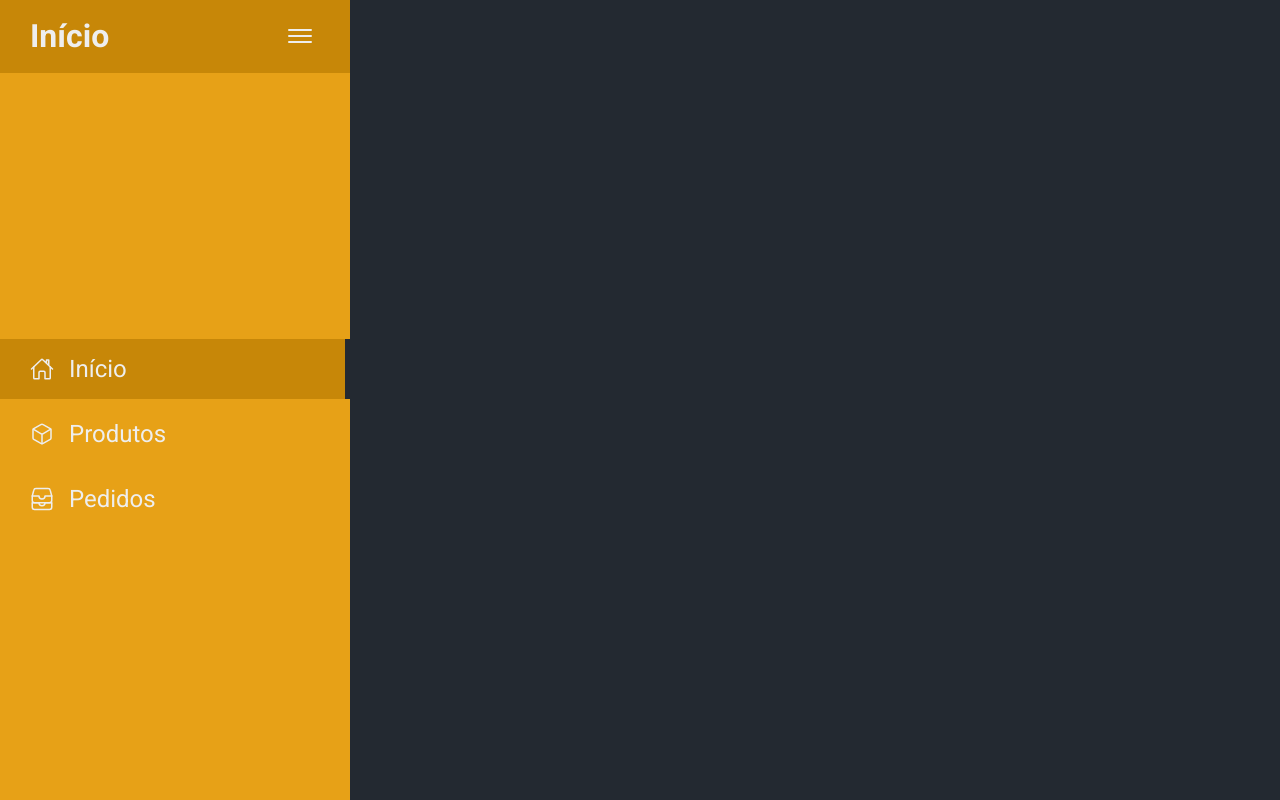
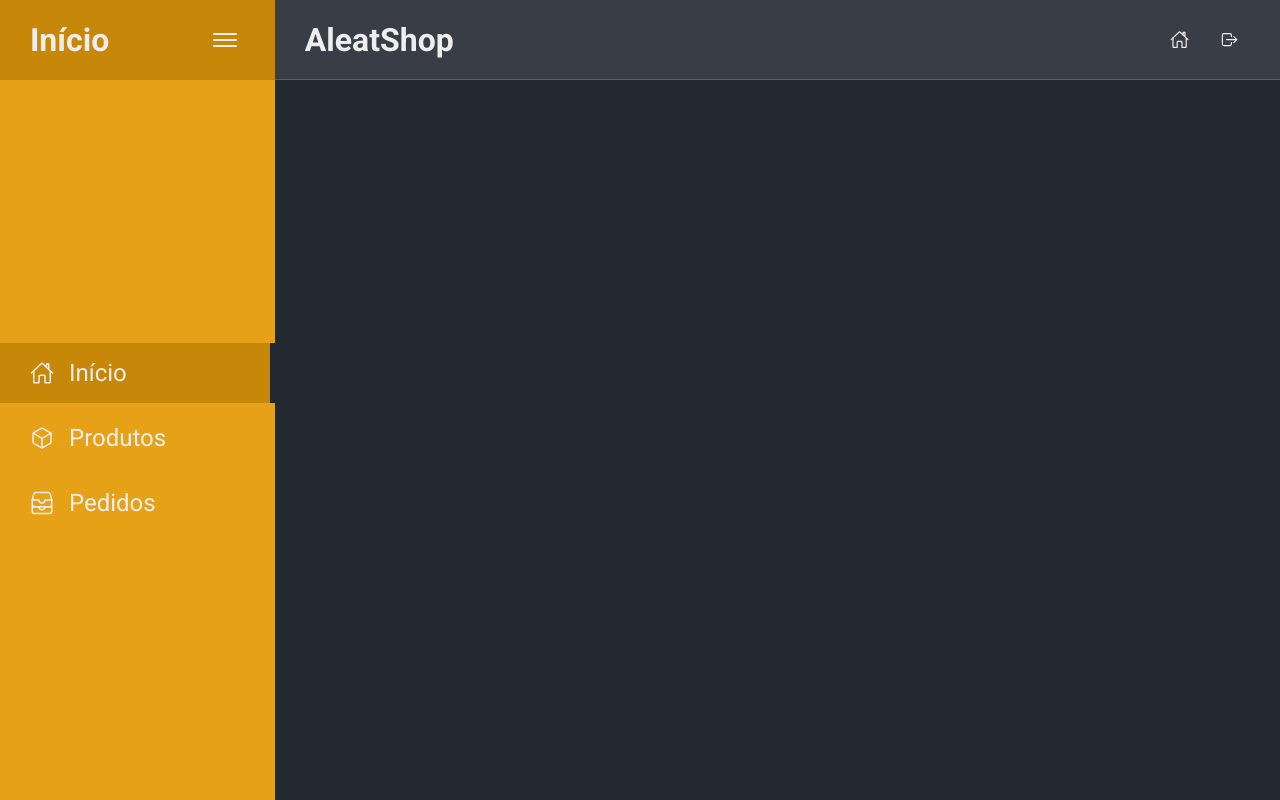
Before and after one commit to CauaHenrique19/Aleat-Shop, a React (Create React App) app in the folder frontend-react/: page /admin in a window 1280 px wide. Built offline with nearby package versions, Linux system fonts and the light colour scheme.

Commit message:
Creating header of admin

```diff
--- /dev/null
+++ b/frontend-react/src/components/HeaderAdmin/index.js
@@ -0,0 +1,22 @@
+import React from "react";
+import { Link } from "react-router-dom";
+
+import './style.css'
+
+const HeaderAdmin = () => {
+    return (
+        <header className="header-admin">
+            <h1>AleatShop</h1>
+            <div className="buttons-container">
+                <Link to="/">
+                    <ion-icon name="home-outline"></ion-icon>
+                </Link>
+                <button>
+                    <ion-icon name="log-out-outline"></ion-icon>
+                </button>
+            </div>
+        </header>
+    )
+}
+
+export default HeaderAdmin
--- /dev/null
+++ b/frontend-react/src/components/HeaderAdmin/style.css
@@ -0,0 +1,45 @@
+.header-admin{
+    height: 10vh;
+
+    display: flex;
+    align-items: center;
+    justify-content: space-between;
+
+    padding: 0px 30px;
+
+    background-color: var(--secondary-color);
+    border-bottom: 1px solid rgba(148, 148, 148, 0.363);
+}
+.header-admin .buttons-container{
+    display: flex;
+    align-items: center;
+}
+.header-admin .buttons-container button,
+.header-admin .buttons-container a{
+    width: 40px;
+    height: 40px;
+
+    display: flex;
+    align-items: center;
+    justify-content: center;
+
+    border-radius: 3px;
+    transition: background-color 0.3s;
+}
+.header-admin .buttons-container button ion-icon,
+.header-admin .buttons-container a ion-icon{
+    font-size: 1.2rem;
+}
+.header-admin .buttons-container a{
+    margin-right: 10px;
+}
+.header-admin .buttons-container button{
+    border: none;
+    outline: none;
+    cursor: pointer;
+    background-color: initial;
+}
+.header-admin .buttons-container button:hover,
+.header-admin .buttons-container a:hover{
+    background-color: var(--principal-color);
+}
--- a/frontend-react/src/components/Sidebar/style.css
+++ b/frontend-react/src/components/Sidebar/style.css
@@ -47,7 +47,7 @@
 }
 .sidebar ul{
     width: 100%;
-    height: 100%;
+    height: calc(100% - 10vh);
 
     display: flex;
     flex-direction: column;
--- a/frontend-react/src/pages/Admin/Home/index.js
+++ b/frontend-react/src/pages/Admin/Home/index.js
@@ -1,6 +1,7 @@
 import React from "react";
 
 import Sidebar from "../../../components/Sidebar";
+import HeaderAdmin from "../../../components/HeaderAdmin";
 
 import './style.css'
 
@@ -8,6 +9,9 @@ const HomeAdmin = () => {
     return (
         <div className="home-admin-container">
             <Sidebar page="Início" />
+            <main className="main-home-admin-container">
+                <HeaderAdmin />
+            </main>
         </div>
     )
 }
--- a/frontend-react/src/pages/Admin/Home/style.css
+++ b/frontend-react/src/pages/Admin/Home/style.css
@@ -5,3 +5,7 @@
     display: flex;
     align-items: center;
 }
+.home-admin-container .main-home-admin-container{
+    width: 100%;
+    height: 100vh;
+}
```
Also changed, not shown: 1 other file (tests, documents, lock files or other folders).
